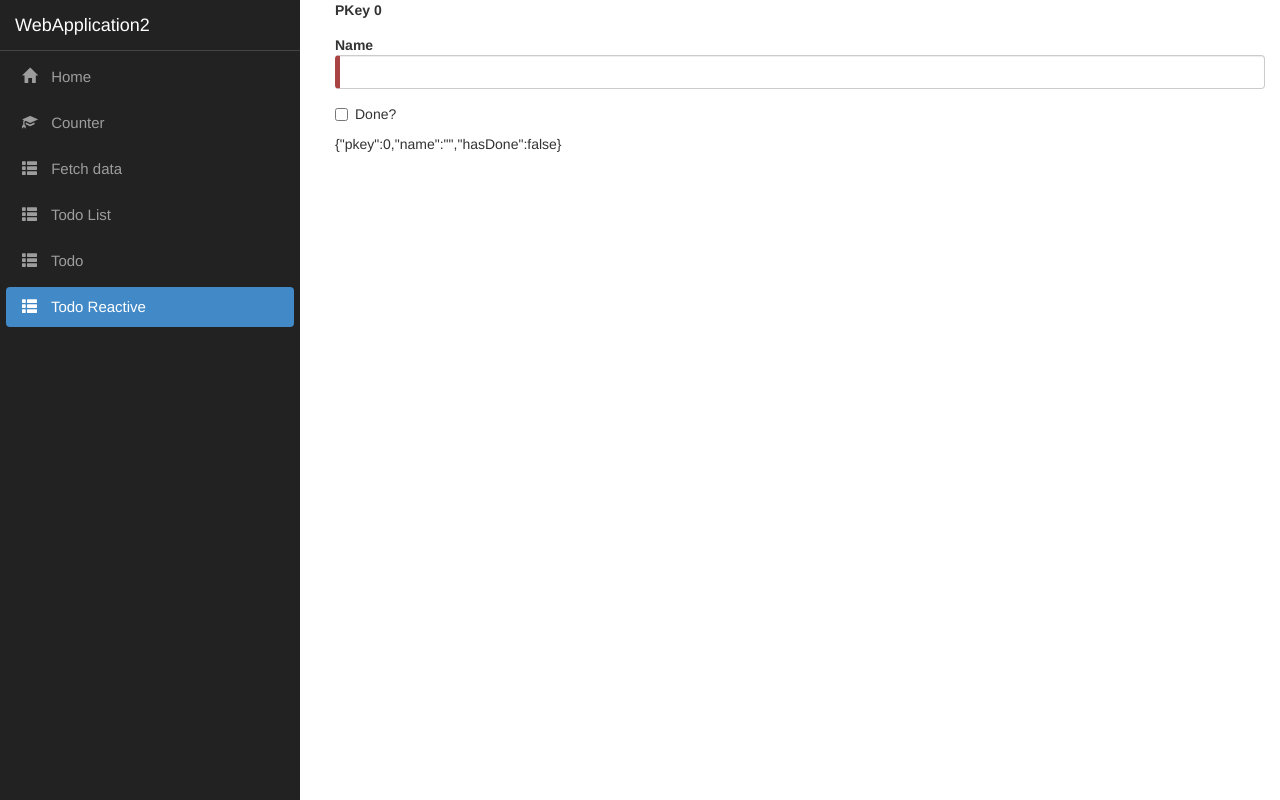
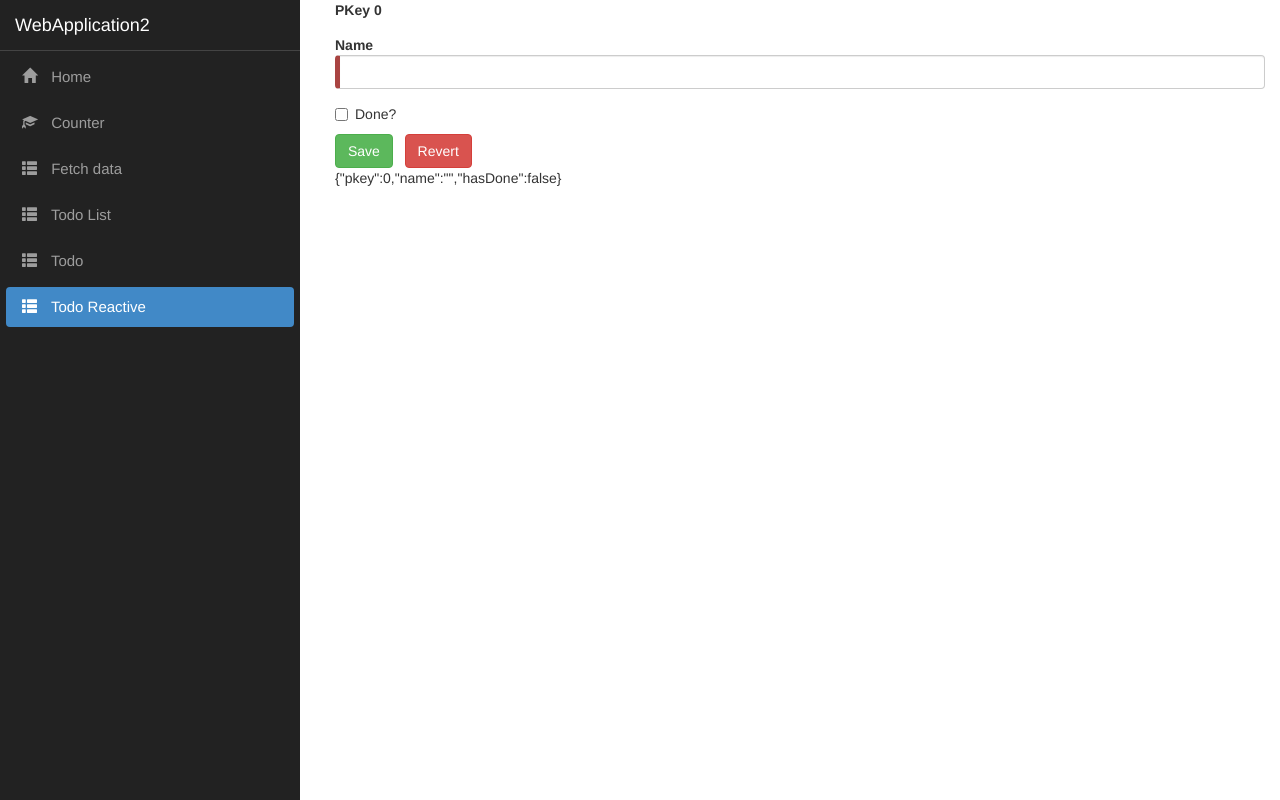
Before and after one commit to Arden-Zhu/ToDo_Angular6, an Angular app in the folder Todo/ClientApp/: page /todoReactive in a window 1280 px wide. Built offline with nearby package versions, Linux system fonts and the light colour scheme.

Commit message:
Add Save & Revert

```diff
--- a/Todo/ClientApp/src/app/todo-detail-reactive/todo-detail-reactive.component.html
+++ b/Todo/ClientApp/src/app/todo-detail-reactive/todo-detail-reactive.component.html
@@ -1,5 +1,5 @@
 <div>
-  <form [formGroup]="form">
+  <form [formGroup]="form" (ngSubmit)="submit()">
     <div class="form-group">
       <label class="center-block">
         PKey
@@ -17,6 +17,9 @@
         <input type="checkbox" formControlName="hasDone" /> Done?
       </label>
     </div>
+    <button type="submit" class="btn btn-success">Save</button>
+    &nbsp;
+    <button class="btn btn-danger" (click)="revert()">Revert</button>
   </form>
   {{diagnostic}}
 </div>
--- a/Todo/ClientApp/src/app/todo-detail-reactive/todo-detail-reactive.component.ts
+++ b/Todo/ClientApp/src/app/todo-detail-reactive/todo-detail-reactive.component.ts
@@ -1,6 +1,8 @@
 import { Component, Input, OnChanges } from '@angular/core';
 import { FormBuilder, FormGroup, Validators } from '@angular/forms'
+
 import { Todo } from '../todo'
+import { TodoService } from '../todo.service'
 
 @Component({
   selector: 'app-todo-detail-reactive',
@@ -11,7 +13,7 @@ export class TodoDetailReactiveComponent implements OnChanges {
   form: FormGroup;
   @Input() todo: Todo;
 
-  constructor(private fb: FormBuilder) {
+  constructor(private fb: FormBuilder, private service: TodoService) {
     this.createForm();
   }
 
@@ -27,5 +29,14 @@ export class TodoDetailReactiveComponent implements OnChanges {
     this.form.reset(this.todo);
   }
 
+  submit(): void {
+    this.todo = Object.assign({}, this.form.value);
+    this.service.update(this.todo);
+  }
+
+  revert(): void {
+    this.form.reset(this.todo);
+  }
+
   get diagnostic() { return JSON.stringify(this.form.value); }
 }
--- a/Todo/ClientApp/src/app/todo.service.ts
+++ b/Todo/ClientApp/src/app/todo.service.ts
@@ -13,4 +13,11 @@ export class TodoService {
   getTodoList(): Todo[] {
     return todoList;
   }
+
+  update(todo: Todo) {
+    const oldTodo = todoList.find(t => t.pkey == todo.pkey);
+    if (oldTodo) {
+      const newTodo = Object.assign(oldTodo, todo);
+    }
+  }
 }
```
